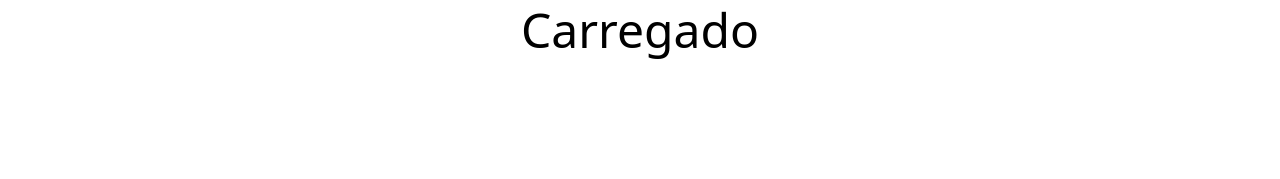
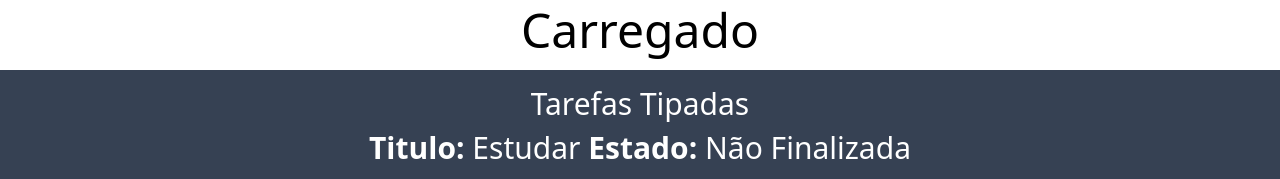
Before and after one commit to Pedr0o18/ReactTS, a React (Vite) app: page / in a window 1280 px wide. Shown: the part 674-853 px from the top of the page. Before the commit the page ends 800 px from the top, so only its background shows below. Built offline with nearby package versions, Linux system fonts and the light colour scheme.

Commit message:
feat: lists and map() - render typed task list (id, title, done)

```diff
--- a/src/App.tsx
+++ b/src/App.tsx
@@ -8,6 +8,7 @@ import Header from './components/Header'
 import Card from './components/Card'
 import Count from './components/Count'
 import InputBox from './components/InputBox'
+import Tasks from './components/Tasks'
 
 function App() {
 
@@ -33,6 +34,7 @@ function App() {
       <div className='text-5xl text-center m-4' >
         {load ? <h3>Carregando...</h3> : <h3>Carregado</h3> }
       </div>
+      <Tasks />
     </main>
   )
 }
--- /dev/null
+++ b/src/components/Tasks.tsx
@@ -0,0 +1,29 @@
+type Task = {
+    id: number
+    title: string
+    done: boolean
+}
+
+const Tasks = () => {
+
+    const tasks: Task[] = [
+        {id: 1, title: "Estudar", done: false}
+    ]
+
+  return (
+    <div className="flex flex-col justify-center items-center text-3xl bg-gray-700 text-white p-4 gap-2" >
+        <h1>Tarefas Tipadas</h1>
+        <ul>
+            {
+                tasks.map((task) => (
+                    <li key={task.id} ><strong>Titulo:</strong> {task.title} <strong>Estado:</strong> {task.done ? "Feita" : "Não Finalizada" }</li>
+                ))
+            }
+        </ul>
+    </div>
+  )
+
+
+}
+
+export default Tasks
```
